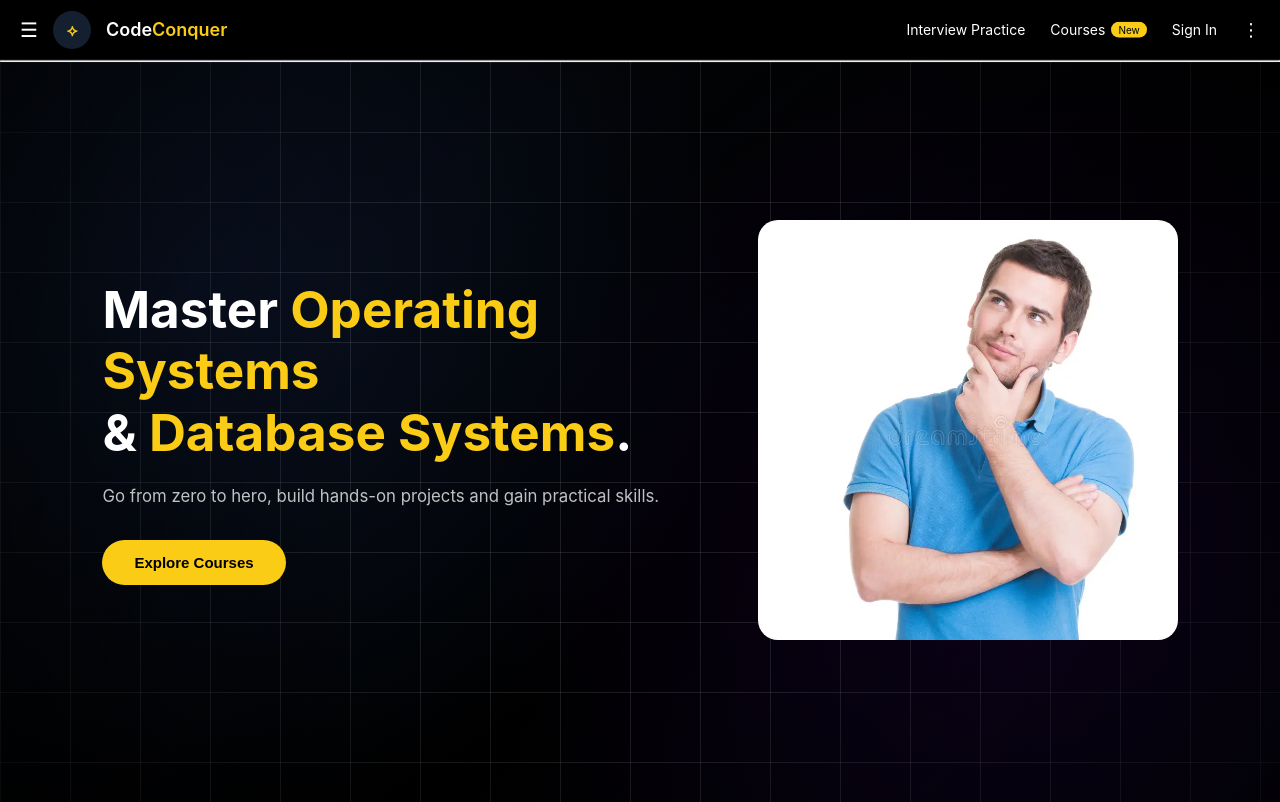
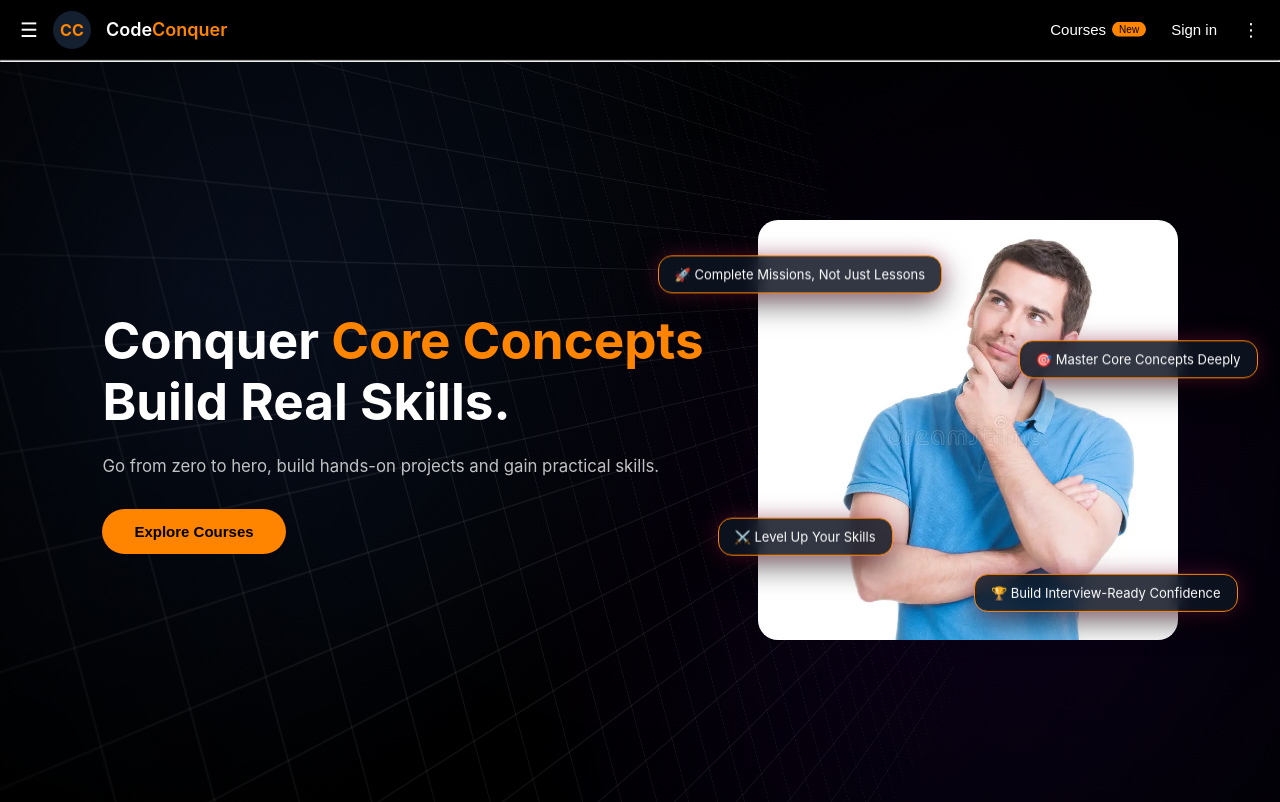
Before and after one commit to Arshh-W/concept-mastery-engine, a React app in the folder frontend/: page / in a window 1280 px wide. Built offline with nearby package versions, Linux system fonts and the light colour scheme; the HTML template or start-up script is replaced by a standard one.

Commit message:
updated landing pg 1

```diff
--- a/frontend/src/components/navbar.css
+++ b/frontend/src/components/navbar.css
@@ -26,7 +26,7 @@
     display: flex;
     align-items: center;
     justify-content: center;
-    color: #facc15;
+    color: #ff8400;
     font-weight: bold;
 }
 .brand {
@@ -39,7 +39,7 @@
     color: white;
 }
 .brand-accent {
-    color: #facc15;
+    color: #ff8400;
 }
 .nav-right {
     display: flex;
@@ -55,15 +55,24 @@
     transition: 0.3s;
 }
 .nav-right a:hover {
-    color: #facc15;
+    color: #ff8400;
 }
 .badge-link {
     display: flex;
+    background-color: transparent;
+    color: #ffffff;
+    border: none;
     align-items: center;
     gap: 6px;
+    font-size: 15px;
+}
+.badge-link:hover{
+    color: #ff8400;
+    cursor: pointer;
+
 }
 .new-badge {
-    background: #facc15;
+    background: #ff8400;
     color: black;
     font-size: 10px;
     padding: 2px 7px;
--- a/frontend/src/components/navbar.jsx
+++ b/frontend/src/components/navbar.jsx
@@ -10,7 +10,7 @@
                     </div>
 
                     <div className="logo-circle">
-                        <span>⟡</span>
+                        <span>CC</span>
                     </div>
 
                     <div className="brand">
@@ -20,14 +20,17 @@
                 </div>
 
                 <div className="nav-right">
-                    <a href="#">Interview Practice</a>
 
-                    <a href="#" className="badge-link">
+
+                    <button  className="badge-link">
                         Courses
                         <span className="new-badge">New</span>
-                    </a>
+                    </button>
 
-                    <a href="#">Sign In</a>
+                    <button  className="badge-link">
+                        Sign in
+
+                    </button>
 
                     <div className="dots">⋮</div>
                 </div>
--- a/frontend/src/pages/landing.css
+++ b/frontend/src/pages/landing.css
@@ -16,6 +16,7 @@
     justify-content: space-between;
     position: relative;
     overflow: hidden;
+    perspective: 1000px;
 
     background:
         radial-gradient(circle at 15% 30%, rgba(40, 80, 160, 0.18), transparent 45%),
@@ -23,18 +24,23 @@
         linear-gradient(140deg, #04060b 0%, #000000 60%, #020308 100%);
 }
 .hero::before {
-    content: "";
-    position: absolute;
-    inset: 0;
-    z-index: 0;
+  content: "";
+  position: absolute;
+  inset: -200px;
+  z-index: 0;
 
-    background-image:
-        linear-gradient(rgba(255,255,255,0.10) 1px, transparent 1px),
-        linear-gradient(90deg, rgba(255,255,255,0.10) 1px, transparent 1px);
+  background-image:
+    linear-gradient(rgba(255,255,255,0.08) 1px, transparent 1px),
+    linear-gradient(90deg, rgba(255,255,255,0.08) 1px, transparent 1px);
 
-    background-size: 70px 70px;
-    pointer-events: none;
+  background-size: 50px 50px;
+
+  transform: rotate(-15deg) rotateY(60deg);
+
+  transform-origin: center;
+  pointer-events: none;
 }
+
 .hero::after {
     content: "";
     position: absolute;
@@ -64,7 +70,7 @@
     font-weight: 700;
 }
 .hero-left span {
-    color: #facc15;
+    color: #ff8400;
 }
 .hero-left p {
     opacity: 0.75;
@@ -72,11 +78,69 @@
     font-size: 1.05rem;
     line-height: 1.6;
 }
+.image-wrapper {
+  position: relative;
+  display: inline-block;
+}
+
+.image-wrapper img {
+  width: 420px;
+  border-radius: 20px;
+}.comment {
+  position: absolute;
+  padding: 10px 16px;
+  font-size: 13px;
+  background: rgba(15, 20, 35, 0.85);
+  color: white;
+  border-radius: 14px;
+  border: 1px solid #ff8400;
+  box-shadow:
+    0 0 20px rgba(255, 45, 117, 0.25),
+    0 10px 30px rgba(0,0,0,0.6);
+
+  opacity: 0;
+  filter: blur(10px);
+
+  backdrop-filter: blur(8px);
+  white-space: nowrap;
+  animation:
+    fadeInBlur 0.8s ease-out forwards,
+    float 3s ease-in-out infinite;
+  animation-delay: 0.3s, 0.3s;
+
+}
+.c1 { top: 40px; left: -100px; }
+.c2 { top: 130px; right: -80px; }
+.c3 { bottom: 80px; left: -40px; }
+.c4 { bottom: 30px; right: -60px; }
+
+@keyframes float {
+  0%, 100% {
+    transform: translateY(0px);
+  }
+  50% {
+    transform: translateY(-10px);
+  }
+}
+@keyframes fadeInBlur {
+  from {
+    opacity: 0;
+    filter: blur(5px);
+    transform: translateY(10px);
+  }
+  to {
+    opacity: 1;
+    filter: blur(0);
+    transform: translateY(0);
+  }
+}
+
+
 .cta-btn {
     padding: 14px 32px;
     border-radius: 50px;
     border: none;
-    background: #facc15;
+    background: #ff8400;
     color: black;
     font-weight: 600;
     font-size: 15px;
@@ -85,7 +149,7 @@
 }
 
 .cta-btn:hover {
-    background: #ffde59;
+    background: #ff8400;
     transform: translateY(-3px);
     box-shadow: 0 8px 25px rgba(250, 204, 21, 0.4);
 }
--- a/frontend/src/pages/landing.jsx
+++ b/frontend/src/pages/landing.jsx
@@ -8,9 +8,10 @@
         <div className="hero">
             <div className="hero-left">
                 <h1>
-                    Master <span>Operating Systems</span> <br />
-                    & <span>Database Systems</span>.
+                    Conquer <span>Core Concepts</span> <br />
+                    Build Real Skills.
                 </h1>
+
 
                 <p>
                     Go from zero to hero, build hands-on projects and gain practical skills.
@@ -19,7 +20,27 @@
             </div>
 
             <div className="hero-right">
-                <img src={heroImage} alt="hero" />
+                <div className="image-wrapper">
+                    <img src={heroImage} alt="hero" />
+
+                    <div className="comment c1" style={{ animationDelay: "0.2s" }}>
+                        🚀 Complete Missions, Not Just Lessons
+                    </div>
+
+                    <div className="comment c2" style={{ animationDelay: "0.8s" }}>
+                        🎯 Master Core Concepts Deeply
+                    </div>
+
+                    <div className="comment c3" style={{ animationDelay: "1.4s" }}>
+                        ⚔️ Level Up Your Skills
+                    </div>
+
+                    <div className="comment c4" style={{ animationDelay: "2s" }}>
+                        🏆 Build Interview-Ready Confidence
+                    </div>
+
+                </div>
+
             </div>
         </div>
 
```
